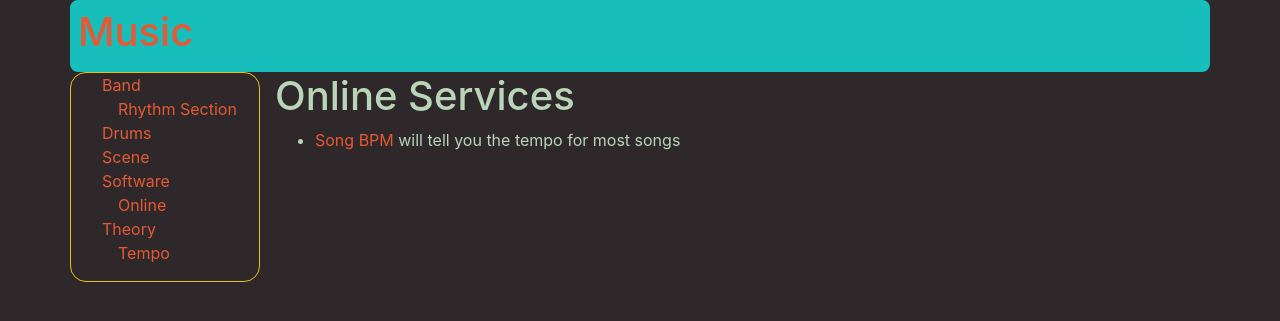
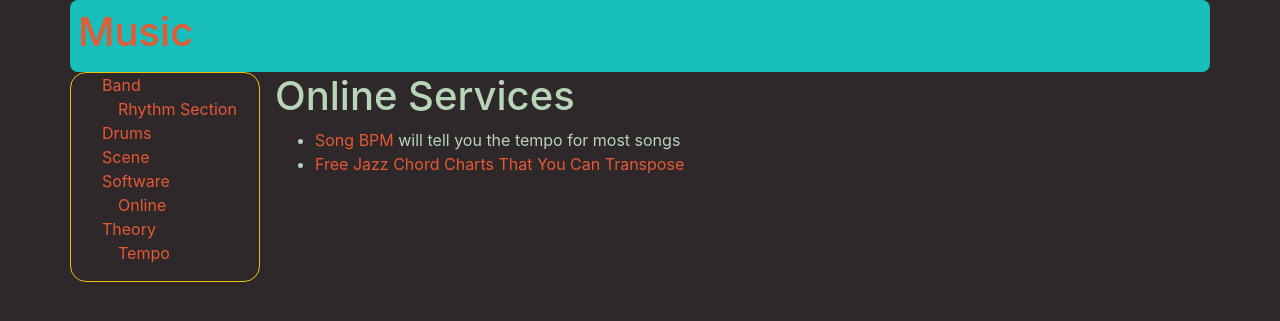
Before and after one commit to MisterY/music-site, a Jekyll site: the page built from software/online_services.md, in a window 1280 px wide. Shown: the top 321 px of the page. Built offline with Jekyll 4.4.1, drawn with Linux system fonts in a browser that asks for light colours; nearby versions of some CDN libraries; our own code applies the rules of GitHub Pages for plain Markdown files.

Commit message:
link to jazzstudies

```diff
--- a/software/online_services.md
+++ b/software/online_services.md
@@ -1,3 +1,4 @@
 # Online Services
 
 - [Song BPM](https://songbpm.com/) will tell you the tempo for most songs
+- [Free Jazz Chord Charts That You Can Transpose](http://jazzstudies.us/)
```
